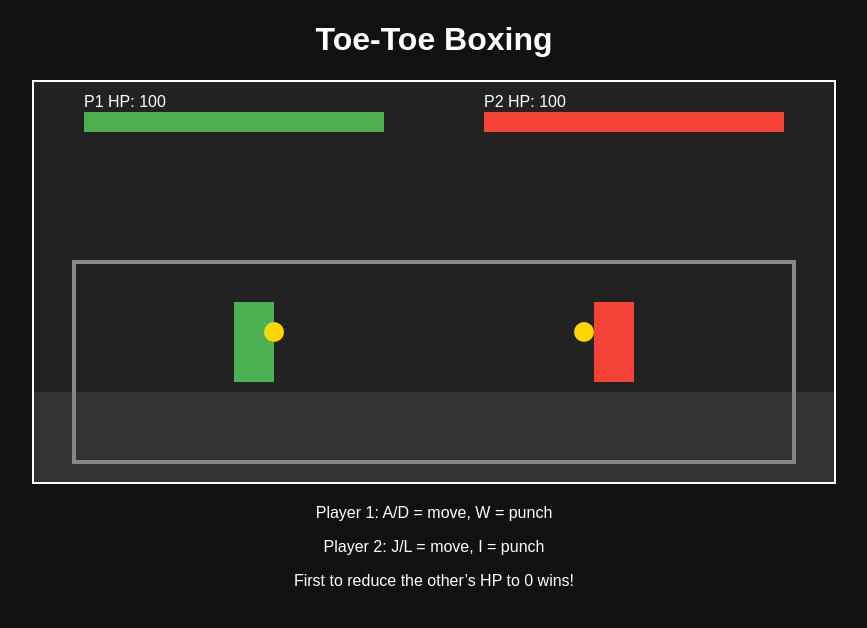
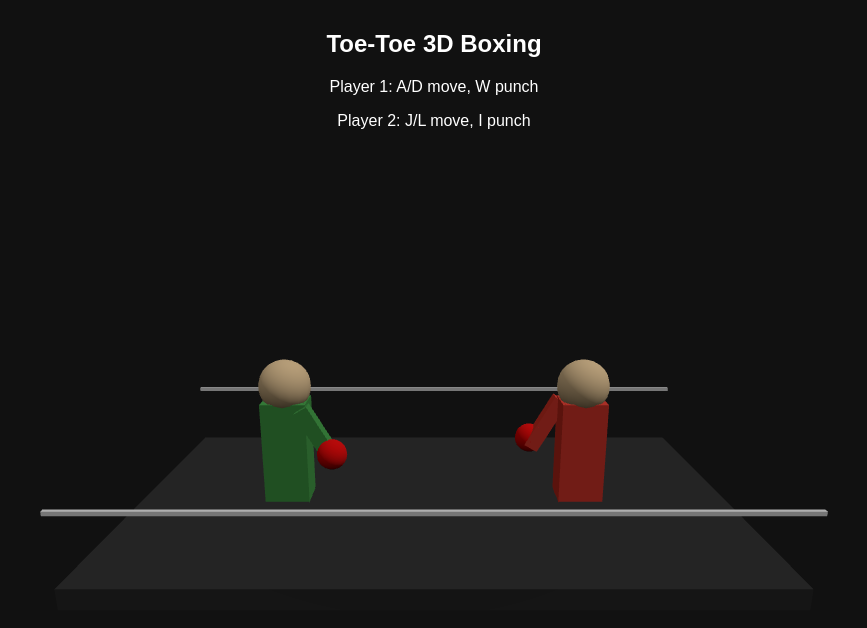
Before and after one commit to mmohammedyonus25-hash/Boxing-game, a plain HTML site: page index.html in a window 1280 px wide. Shown: the whole page, without its empty margins (206-1073 px from the left). Drawn offline with nearby package versions, Linux system fonts and the light colour scheme; animation ran at ten frames a second.

Commit message:
Update title and enhance styling for 3D boxing

```diff
--- a/index.html
+++ b/index.html
@@ -2,253 +2,223 @@
 <html lang="en">
 <head>
   <meta charset="UTF-8" />
-  <title>Toe-Toe Boxing</title>
+  <title>Toe-Toe 3D Boxing</title>
   <style>
     body {
       margin: 0;
-      background: #111;
+      overflow: hidden;
+      background: #000;
       color: #fff;
       font-family: sans-serif;
+    }
+    #hud {
+      position: fixed;
+      top: 10px;
+      left: 50%;
+      transform: translateX(-50%);
       text-align: center;
-    }
-    #gameCanvas {
-      background: #222;
-      display: block;
-      margin: 20px auto;
-      border: 2px solid #fff;
-    }
-    #info {
-      margin-top: 10px;
+      color: #fff;
+      z-index: 10;
     }
   </style>
 </head>
 <body>
-  <h1>Toe-Toe Boxing</h1>
-  <canvas id="gameCanvas" width="800" height="400"></canvas>
-  <div id="info">
-    <p>Player 1: A/D = move, W = punch</p>
-    <p>Player 2: J/L = move, I = punch</p>
-    <p>First to reduce the other’s HP to 0 wins!</p>
+  <div id="hud">
+    <h2>Toe-Toe 3D Boxing</h2>
+    <p>Player 1: A/D move, W punch</p>
+    <p>Player 2: J/L move, I punch</p>
   </div>
 
+  <!-- Three.js CDN -->
+  <script src="https://unpkg.com/three@0.160.0/build/three.min.js"></script>
+
   <script>
-    const canvas = document.getElementById("gameCanvas");
-    const ctx = canvas.getContext("2d");
+    // Basic setup
+    const scene = new THREE.Scene();
+    scene.background = new THREE.Color(0x111111);
 
-    // Game state
-    const groundY = 300;
+    const camera = new THREE.PerspectiveCamera(
+      60,
+      window.innerWidth / window.innerHeight,
+      0.1,
+      1000
+    );
+    camera.position.set(0, 8, 18);
+    camera.lookAt(0, 3, 0);
 
-    const player1 = {
-      x: 200,
-      y: groundY,
-      width: 40,
-      height: 80,
-      color: "#4CAF50",
-      hp: 100,
-      facing: 1, // 1 = right
-      punching: false,
-      punchTimer: 0
-    };
+    const renderer = new THREE.WebGLRenderer({ antialias: true });
+    renderer.setSize(window.innerWidth, window.innerHeight);
+    document.body.appendChild(renderer.domElement);
 
-    const player2 = {
-      x: 560,
-      y: groundY,
-      width: 40,
-      height: 80,
-      color: "#F44336",
-      hp: 100,
-      facing: -1, // -1 = left
-      punching: false,
-      punchTimer: 0
-    };
+    // Lights
+    const hemiLight = new THREE.HemisphereLight(0xffffff, 0x222222, 0.7);
+    scene.add(hemiLight);
 
+    const dirLight = new THREE.DirectionalLight(0xffffff, 0.8);
+    dirLight.position.set(10, 15, 5);
+    scene.add(dirLight);
+
+    // Ring (floor)
+    const ringGeo = new THREE.BoxGeometry(16, 0.5, 10);
+    const ringMat = new THREE.MeshStandardMaterial({ color: 0x333333 });
+    const ring = new THREE.Mesh(ringGeo, ringMat);
+    ring.position.y = 0;
+    scene.add(ring);
+
+    // Ropes (simple boxes)
+    function addRope(z, color) {
+      const ropeGeo = new THREE.BoxGeometry(16, 0.1, 0.1);
+      const ropeMat = new THREE.MeshStandardMaterial({ color });
+      const rope = new THREE.Mesh(ropeGeo, ropeMat);
+      rope.position.set(0, 2, z);
+      scene.add(rope);
+    }
+    addRope(-5, 0xffffff);
+    addRope(5, 0xffffff);
+
+    // Fighters
+    function createFighter(color) {
+      const group = new THREE.Group();
+
+      // Body
+      const bodyGeo = new THREE.BoxGeometry(1.2, 3, 1);
+      const bodyMat = new THREE.MeshStandardMaterial({ color });
+      const body = new THREE.Mesh(bodyGeo, bodyMat);
+      body.position.y = 1.5;
+      group.add(body);
+
+      // Head
+      const headGeo = new THREE.SphereGeometry(0.7, 16, 16);
+      const headMat = new THREE.MeshStandardMaterial({ color: 0xffddaa });
+      const head = new THREE.Mesh(headGeo, headMat);
+      head.position.y = 3.4;
+      group.add(head);
+
+      // Right arm (punching)
+      const armGeo = new THREE.BoxGeometry(0.4, 1.6, 0.4);
+      const armMat = new THREE.MeshStandardMaterial({ color });
+      const arm = new THREE.Mesh(armGeo, armMat);
+      arm.position.set(0.9, 2.2, 0.5);
+      arm.rotation.z = Math.PI / 6;
+      group.add(arm);
+
+      // Glove
+      const gloveGeo = new THREE.SphereGeometry(0.4, 16, 16);
+      const gloveMat = new THREE.MeshStandardMaterial({ color: 0xff0000 });
+      const glove = new THREE.Mesh(gloveGeo, gloveMat);
+      glove.position.set(1.3, 1.7, 0.7);
+      group.add(glove);
+
+      group.userData = {
+        body,
+        arm,
+        glove,
+        punchTimer: 0,
+        hp: 100
+      };
+
+      return group;
+    }
+
+    const fighter1 = createFighter(0x4caf50);
+    fighter1.position.set(-4, 0, 0);
+    scene.add(fighter1);
+
+    const fighter2 = createFighter(0xf44336);
+    fighter2.position.set(4, 0, 0);
+    fighter2.rotation.y = Math.PI; // face left
+    scene.add(fighter2);
+
+    // Keyboard
     const keys = {};
+    window.addEventListener("keydown", (e) => (keys[e.key] = true));
+    window.addEventListener("keyup", (e) => (keys[e.key] = false));
 
-    document.addEventListener("keydown", (e) => {
-      keys[e.key] = true;
-    });
+    // Simple HP display in console (you can improve this)
+    function logHP() {
+      console.log("P1 HP:", fighter1.userData.hp, " | P2 HP:", fighter2.userData.hp);
+    }
 
-    document.addEventListener("keyup", (e) => {
-      keys[e.key] = false;
-    });
-
-    function update() {
-      const speed = 4;
-
-      // Player 1 movement (A/D)
-      if (keys["a"] || keys["A"]) {
-        player1.x -= speed;
-        player1.facing = -1;
+    function updateFighter(fighter, leftKey, rightKey, punchKey, dt) {
+      const speed = 5;
+      if (keys[leftKey]) {
+        fighter.position.x -= speed * dt;
       }
-      if (keys["d"] || keys["D"]) {
-        player1.x += speed;
-        player1.facing = 1;
+      if (keys[rightKey]) {
+        fighter.position.x += speed * dt;
       }
 
-      // Player 2 movement (J/L)
-      if (keys["j"] || keys["J"]) {
-        player2.x -= speed;
-        player2.facing = -1;
-      }
-      if (keys["l"] || keys["L"]) {
-        player2.x += speed;
-        player2.facing = 1;
+      // Clamp inside ring
+      fighter.position.x = Math.max(-6, Math.min(6, fighter.position.x));
+
+      // Punch
+      const data = fighter.userData;
+      if (keys[punchKey] && data.punchTimer <= 0) {
+        data.punchTimer = 0.25; // seconds
       }
 
-      // Clamp positions
-      player1.x = Math.max(50, Math.min(canvas.width - 90, player1.x));
-      player2.x = Math.max(50, Math.min(canvas.width - 90, player2.x));
+      // Animate punch
+      if (data.punchTimer > 0) {
+        data.punchTimer -= dt;
+        const t = Math.max(data.punchTimer, 0);
+        const punchAmount = Math.sin((0.25 - t) * Math.PI * 4) * 0.6;
 
-      // Punch controls
-      if ((keys["w"] || keys["W"]) && !player1.punching) {
-        player1.punching = true;
-        player1.punchTimer = 10;
-        checkPunch(player1, player2);
-      }
-
-      if ((keys["i"] || keys["I"]) && !player2.punching) {
-        player2.punching = true;
-        player2.punchTimer = 10;
-        checkPunch(player2, player1);
-      }
-
-      // Punch timers
-      if (player1.punching) {
-        player1.punchTimer--;
-        if (player1.punchTimer <= 0) player1.punching = false;
-      }
-
-      if (player2.punching) {
-        player2.punchTimer--;
-        if (player2.punchTimer <= 0) player2.punching = false;
+        data.arm.rotation.x = -punchAmount;
+        data.glove.position.z = 0.7 + punchAmount * 1.2;
+      } else {
+        data.arm.rotation.x = 0;
+        data.glove.position.z = 0.7;
       }
     }
 
-    function checkPunch(attacker, defender) {
-      // Simple hitbox in front of attacker
-      const punchRange = 50;
-      const punchBox = {
-        x: attacker.facing === 1 ? attacker.x + attacker.width : attacker.x - punchRange,
-        y: attacker.y,
-        width: punchRange,
-        height: attacker.height
-      };
+    function checkHit(attacker, defender) {
+      const a = attacker.userData.glove;
+      const d = defender.userData.body;
 
-      const defenderBox = {
-        x: defender.x,
-        y: defender.y,
-        width: defender.width,
-        height: defender.height
-      };
+      const glovePos = new THREE.Vector3();
+      a.getWorldPosition(glovePos);
 
-      if (rectIntersect(punchBox, defenderBox)) {
-        defender.hp -= 10;
-        if (defender.hp < 0) defender.hp = 0;
+      const bodyPos = new THREE.Vector3();
+      d.getWorldPosition(bodyPos);
+
+      const dist = glovePos.distanceTo(bodyPos);
+      if (dist < 1.2) {
+        defender.userData.hp -= 2;
+        if (defender.userData.hp < 0) defender.userData.hp = 0;
+        logHP();
       }
     }
 
-    function rectIntersect(a, b) {
-      return (
-        a.x < b.x + b.width &&
-        a.x + a.width > b.x &&
-        a.y < b.y + b.height &&
-        a.y + a.height > b.y
-      );
+    let lastTime = performance.now();
+
+    function animate() {
+      const now = performance.now();
+      const dt = (now - lastTime) / 1000;
+      lastTime = now;
+
+      updateFighter(fighter1, "a", "d", "w", dt);
+      updateFighter(fighter2, "j", "l", "i", dt);
+
+      // Check hits when punching
+      if (fighter1.userData.punchTimer > 0.18) {
+        checkHit(fighter1, fighter2);
+      }
+      if (fighter2.userData.punchTimer > 0.18) {
+        checkHit(fighter2, fighter1);
+      }
+
+      renderer.render(scene, camera);
+      requestAnimationFrame(animate);
     }
 
-    function drawBoxer(p) {
-      // Body
-      ctx.fillStyle = p.color;
-      ctx.fillRect(p.x, p.y - p.height, p.width, p.height);
+    animate();
 
-      // Gloves (simple circles)
-      ctx.fillStyle = "#FFD700";
-      const gloveOffset = p.facing === 1 ? p.width : -10;
-      const gloveX = p.x + gloveOffset;
-      const gloveY = p.y - p.height + 30;
-
-      ctx.beginPath();
-      ctx.arc(gloveX, gloveY, 10, 0, Math.PI * 2);
-      ctx.fill();
-
-      // Punch extension
-      if (p.punching) {
-        const punchX = gloveX + (p.facing === 1 ? 15 : -15);
-        ctx.beginPath();
-        ctx.arc(punchX, gloveY, 10, 0, Math.PI * 2);
-        ctx.fill();
-      }
-    }
-
-    function drawHPBars() {
-      // Player 1 HP
-      ctx.fillStyle = "#555";
-      ctx.fillRect(50, 30, 300, 20);
-      ctx.fillStyle = "#4CAF50";
-      ctx.fillRect(50, 30, 3 * player1.hp, 20);
-
-      // Player 2 HP
-      ctx.fillStyle = "#555";
-      ctx.fillRect(canvas.width - 350, 30, 300, 20);
-      ctx.fillStyle = "#F44336";
-      ctx.fillRect(canvas.width - 350, 30, 3 * player2.hp, 20);
-
-      ctx.fillStyle = "#fff";
-      ctx.font = "16px sans-serif";
-      ctx.fillText("P1 HP: " + player1.hp, 50, 25);
-      ctx.fillText("P2 HP: " + player2.hp, canvas.width - 350, 25);
-    }
-
-    function drawRing() {
-      ctx.fillStyle = "#333";
-      ctx.fillRect(0, groundY + 10, canvas.width, 90);
-
-      ctx.strokeStyle = "#888";
-      ctx.lineWidth = 4;
-      ctx.strokeRect(40, groundY - 120, canvas.width - 80, 200);
-    }
-
-    function drawWinner() {
-      if (player1.hp <= 0 || player2.hp <= 0) {
-        ctx.fillStyle = "rgba(0,0,0,0.7)";
-        ctx.fillRect(0, 0, canvas.width, canvas.height);
-
-        ctx.fillStyle = "#fff";
-        ctx.font = "40px sans-serif";
-        let text;
-        if (player1.hp <= 0 && player2.hp <= 0) {
-          text = "Draw!";
-        } else if (player1.hp <= 0) {
-          text = "Player 2 Wins!";
-        } else {
-          text = "Player 1 Wins!";
-        }
-        ctx.fillText(text, canvas.width / 2 - ctx.measureText(text).width / 2, canvas.height / 2);
-
-        ctx.font = "20px sans-serif";
-        const restart = "Refresh page to play again";
-        ctx.fillText(
-          restart,
-          canvas.width / 2 - ctx.measureText(restart).width / 2,
-          canvas.height / 2 + 40
-        );
-      }
-    }
-
-    function gameLoop() {
-      ctx.clearRect(0, 0, canvas.width, canvas.height);
-
-      update();
-      drawRing();
-      drawBoxer(player1);
-      drawBoxer(player2);
-      drawHPBars();
-      drawWinner();
-
-      requestAnimationFrame(gameLoop);
-    }
-
-    gameLoop();
+    // Resize
+    window.addEventListener("resize", () => {
+      camera.aspect = window.innerWidth / window.innerHeight;
+      camera.updateProjectionMatrix();
+      renderer.setSize(window.innerWidth, window.innerHeight);
+    });
   </script>
 </body>
 </html>
```
